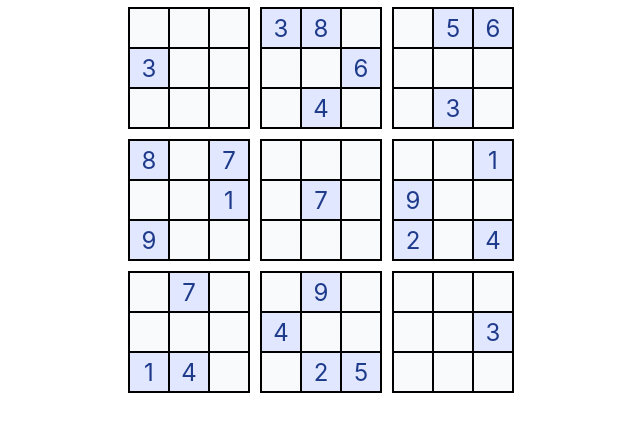
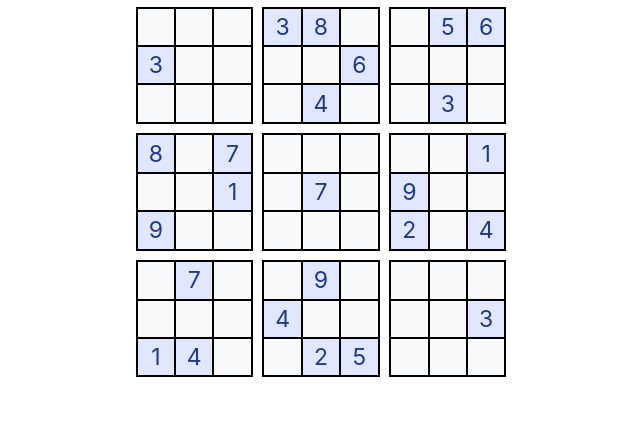
Before and after one commit to cassiossousa/sudoku-game, a website built with Parcel: page src/index.html in a window 1280 px wide. Shown: the part 59-490 px from the top of the page, without its empty margins (319-959 px from the left). Built offline with nearby package versions, Linux system fonts and the light colour scheme.

Commit message:
chore: trying more stuff

```diff
--- a/src/styles.less
+++ b/src/styles.less
@@ -1,5 +1,5 @@
 // Variables
-@size-tile: 2.5rem;
+@size-tile: 2.4rem;
 @size-spacing: calc(@size-tile / 4);
 @size-border: 1px;
 @font-size-tile: calc(0.6 * @size-tile);
@@ -39,7 +39,7 @@ body {
 
   > .board {
     display: block; // Ensures margins apply correctly
-    margin: 0 @size-spacing; // Horizontal margins
+    margin: 0 calc(2 * @size-spacing); // Horizontal margins
     max-width: 450px; // Prevents stretching
     width: 100%; // Makes it responsive
     box-sizing: border-box;
```
